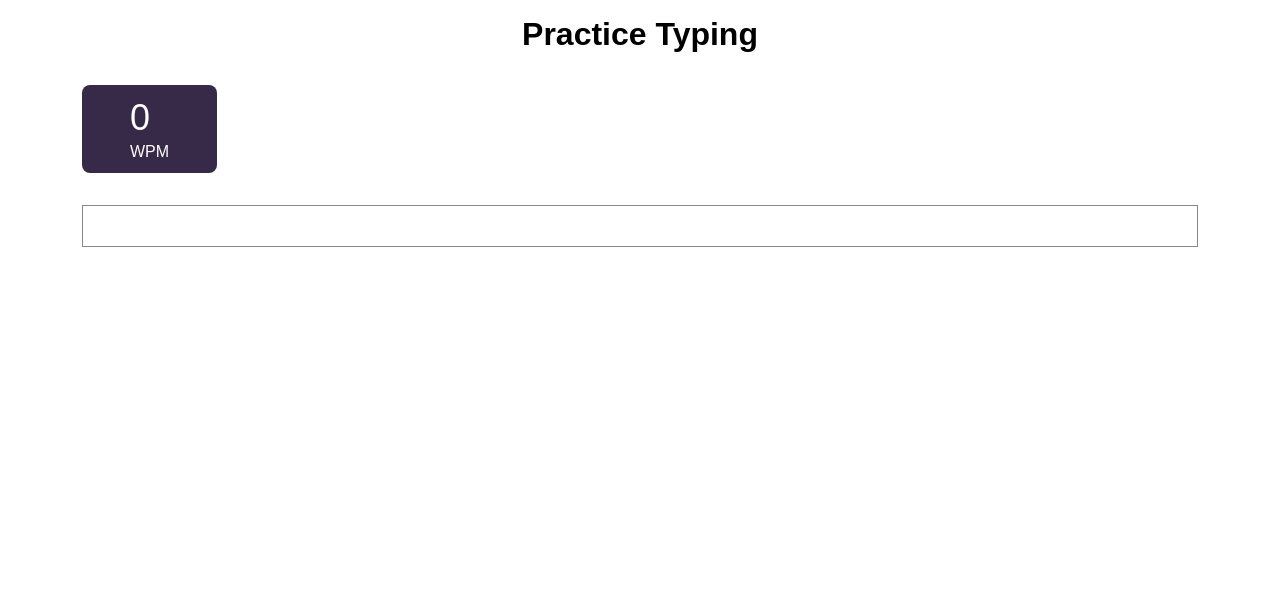
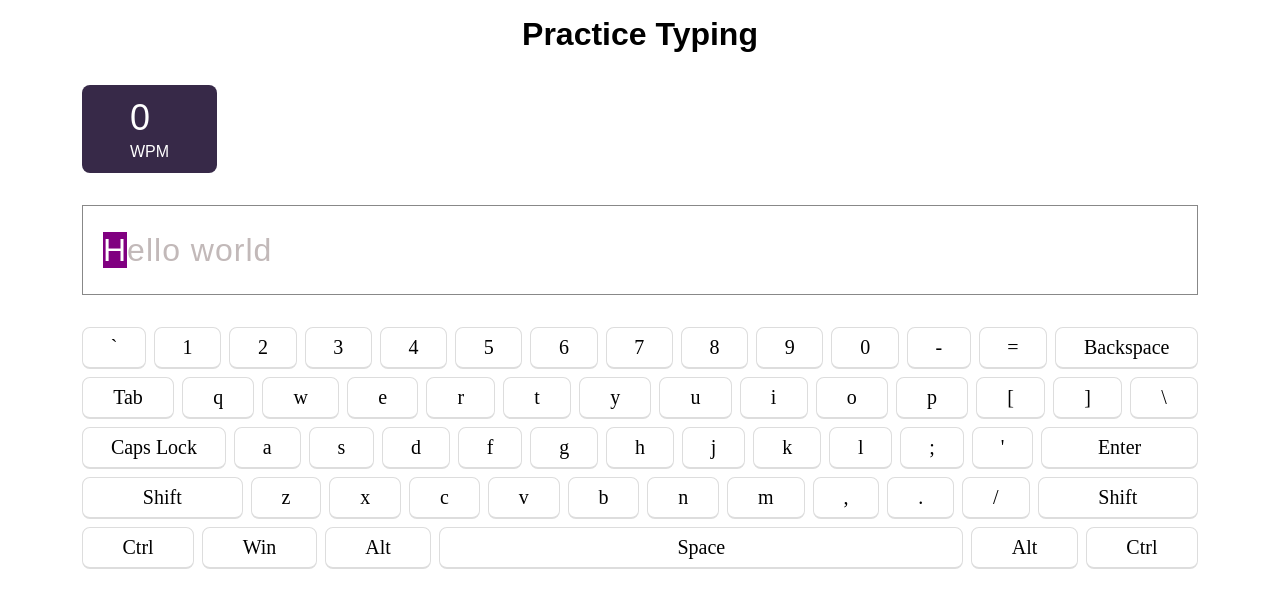
Before and after one commit to rifat-001/typing-practice, a plain HTML site: page index.html in a window 1280 px wide. Drawn offline with Linux system fonts and the light colour scheme; no server answers.

Commit message:
features : keyboard layout

```diff
--- a/index.html
+++ b/index.html
@@ -5,7 +5,7 @@
     <meta name="viewport" content="width=device-width, initial-scale=1.0">
     <title>Document</title>
     <link rel="stylesheet" href="style.css">
-    <script src="main.js" defer></script>
+    <script src="main.js" defer type="module"></script>
 </head>
 <body>
     <div class="container">
@@ -22,5 +22,11 @@
         <div class="text">
         </div>
     </div>
+
+   <div class="container">
+    <div class="keyboard">
+
+    </div>
+   </div>
 </body>
 </html>
--- /dev/null
+++ b/keyboard.js
@@ -0,0 +1,572 @@
+function buildElem(_tag, _classes = [], _attributes = []) {
+	const elem = document.createElement(_tag);
+
+	_attributes.forEach((_attribute) => {
+		for (let key in _attribute) {
+			elem.setAttribute(key, _attribute[key]);
+		}
+	});
+
+	_classes.forEach((_className) => {
+		elem.classList.add(_className);
+	});
+
+	return elem;
+}
+
+const defaultKeyBoardData = {
+	rows: [
+		{
+			keys: [
+				{ label: '`' },
+				{ label: '1' },
+				{ label: '2' },
+				{ label: '3' },
+				{ label: '4' },
+				{ label: '5' },
+				{ label: '6' },
+				{ label: '7' },
+				{ label: '8' },
+				{ label: '9' },
+				{ label: '0' },
+				{ label: '-' },
+				{ label: '=' },
+				{ label: 'Backspace' },
+			],
+		},
+		{
+			keys: [
+				{ label: 'Tab' },
+				{ label: 'q' },
+				{ label: 'w' },
+				{ label: 'e' },
+				{ label: 'r' },
+				{ label: 't' },
+				{ label: 'y' },
+				{ label: 'u' },
+				{ label: 'i' },
+				{ label: 'o' },
+				{ label: 'p' },
+				{ label: '[' },
+				{ label: ']' },
+				{ label: '\\' },
+			],
+		},
+		{
+			keys: [
+				{ label: 'Caps Lock' },
+				{ label: 'a' },
+				{ label: 's' },
+				{ label: 'd' },
+				{ label: 'f' },
+				{ label: 'g' },
+				{ label: 'h' },
+				{ label: 'j' },
+				{ label: 'k' },
+				{ label: 'l' },
+				{ label: ';' },
+				{ label: "'" },
+				{ label: 'Enter' },
+			],
+		},
+		{
+			keys: [
+				{
+					label: 'Shift',
+					attributes: {
+						location: 'left',
+					},
+				},
+				{ label: 'z' },
+				{ label: 'x' },
+				{ label: 'c' },
+				{ label: 'v' },
+				{ label: 'b' },
+				{ label: 'n' },
+				{ label: 'm' },
+				{ label: ',' },
+				{ label: '.' },
+				{ label: '/' },
+				{
+					label: 'Shift',
+					attributes: {
+						location: 'right',
+					},
+				},
+			],
+		},
+		{
+			keys: [
+				{ label: 'Ctrl', attributes: { location: 'left' } },
+				{ label: 'Win' },
+				{
+					label: 'Alt',
+					attributes: {
+						location: 'left',
+					},
+				},
+				{ label: 'Space' },
+				{
+					label: 'Alt',
+					attributes: {
+						location: 'right',
+					},
+				},
+				{ label: 'Ctrl', attributes: { location: 'right' } },
+			],
+		},
+	],
+};
+
+const capsLockKeyBoardData = {
+	rows: [
+		{
+			keys: [
+				{ label: '`' },
+				{ label: '1' },
+				{ label: '2' },
+				{ label: '3' },
+				{ label: '4' },
+				{ label: '5' },
+				{ label: '6' },
+				{ label: '7' },
+				{ label: '8' },
+				{ label: '9' },
+				{ label: '0' },
+				{ label: '-' },
+				{ label: '=' },
+				{ label: 'Backspace' },
+			],
+		},
+		{
+			keys: [
+				{ label: 'Tab' },
+				{ label: 'Q' },
+				{ label: 'W' },
+				{ label: 'E' },
+				{ label: 'R' },
+				{ label: 'T' },
+				{ label: 'Y' },
+				{ label: 'U' },
+				{ label: 'I' },
+				{ label: 'O' },
+				{ label: 'P' },
+				{ label: '[' },
+				{ label: ']' },
+				{ label: '\\' },
+			],
+		},
+		{
+			keys: [
+				{ label: 'Caps Lock' },
+				{ label: 'A' },
+				{ label: 'S' },
+				{ label: 'D' },
+				{ label: 'F' },
+				{ label: 'G' },
+				{ label: 'H' },
+				{ label: 'J' },
+				{ label: 'K' },
+				{ label: 'L' },
+				{ label: ';' },
+				{ label: "'" },
+				{ label: 'Enter' },
+			],
+		},
+		{
+			keys: [
+				{ label: 'Shift', attributes: { location: 'left' } },
+				{ label: 'Z' },
+				{ label: 'X' },
+				{ label: 'C' },
+				{ label: 'V' },
+				{ label: 'B' },
+				{ label: 'N' },
+				{ label: 'M' },
+				{ label: ',' },
+				{ label: '.' },
+				{ label: '/' },
+				{ label: 'Shift', attributes: { location: 'right' } },
+			],
+		},
+		{
+			keys: [
+				{ label: 'Ctrl', attributes: { location: 'left' } },
+				{ label: 'Win' },
+				{ label: 'Alt', attributes: { location: 'left' } },
+				{ label: 'Space' },
+				{ label: 'Alt', attributes: { location: 'right' } },
+				{ label: 'Ctrl', attributes: { location: 'right' } },
+			],
+		},
+	],
+};
+
+const shiftKeyBoardData = {
+	rows: [
+		{
+			keys: [
+				{ label: '~' },
+				{ label: '!' },
+				{ label: '@' },
+				{ label: '#' },
+				{ label: '$' },
+				{ label: '%' },
+				{ label: '^' },
+				{ label: '&' },
+				{ label: '*' },
+				{ label: '(' },
+				{ label: ')' },
+				{ label: '_' },
+				{ label: '+' },
+				{ label: 'Backspace' },
+			],
+		},
+		{
+			keys: [
+				{ label: 'Tab' },
+				{ label: 'Q' },
+				{ label: 'W' },
+				{ label: 'E' },
+				{ label: 'R' },
+				{ label: 'T' },
+				{ label: 'Y' },
+				{ label: 'U' },
+				{ label: 'I' },
+				{ label: 'O' },
+				{ label: 'P' },
+				{ label: '{' },
+				{ label: '}' },
+				{ label: '|' },
+			],
+		},
+		{
+			keys: [
+				{ label: 'Caps Lock' },
+				{ label: 'A' },
+				{ label: 'S' },
+				{ label: 'D' },
+				{ label: 'F' },
+				{ label: 'G' },
+				{ label: 'H' },
+				{ label: 'J' },
+				{ label: 'K' },
+				{ label: 'L' },
+				{ label: ':' },
+				{ label: '"' },
+				{ label: 'Enter' },
+			],
+		},
+		{
+			keys: [
+				{ label: 'Shift', attributes: { location: 'left' } },
+				{ label: 'Z' },
+				{ label: 'X' },
+				{ label: 'C' },
+				{ label: 'V' },
+				{ label: 'B' },
+				{ label: 'N' },
+				{ label: 'M' },
+				{ label: '<' },
+				{ label: '>' },
+				{ label: '?' },
+				{ label: 'Shift', attributes: { location: 'right' } },
+			],
+		},
+		{
+			keys: [
+				{ label: 'Ctrl', attributes: { location: 'left' } },
+				{ label: 'Win' },
+				{ label: 'Alt', attributes: { location: 'left' } },
+				{ label: 'Space' },
+				{ label: 'Alt', attributes: { location: 'right' } },
+				{ label: 'Ctrl', attributes: { location: 'right' } },
+			],
+		},
+	],
+};
+
+const reverseShiftKeyBoardData = {
+	rows: [
+		{
+			keys: [
+				{ label: '~' },
+				{ label: '!' },
+				{ label: '@' },
+				{ label: '#' },
+				{ label: '$' },
+				{ label: '%' },
+				{ label: '^' },
+				{ label: '&' },
+				{ label: '*' },
+				{ label: '(' },
+				{ label: ')' },
+				{ label: '_' },
+				{ label: '+' },
+				{ label: 'Backspace' },
+			],
+		},
+		{
+			keys: [
+				{ label: 'Tab' },
+				{ label: 'q' },
+				{ label: 'w' },
+				{ label: 'e' },
+				{ label: 'r' },
+				{ label: 't' },
+				{ label: 'y' },
+				{ label: 'u' },
+				{ label: 'i' },
+				{ label: 'o' },
+				{ label: 'p' },
+				{ label: '[' },
+				{ label: ']' },
+				{ label: '\\' },
+			],
+		},
+		{
+			keys: [
+				{ label: 'Caps Lock' },
+				{ label: 'a' },
+				{ label: 's' },
+				{ label: 'd' },
+				{ label: 'f' },
+				{ label: 'g' },
+				{ label: 'h' },
+				{ label: 'j' },
+				{ label: 'k' },
+				{ label: 'l' },
+				{ label: ':' },
+				{ label: '"' },
+				{ label: 'Enter' },
+			],
+		},
+		{
+			keys: [
+				{
+					label: 'Shift',
+					attributes: {
+						location: 'left',
+					},
+				},
+				{ label: 'z' },
+				{ label: 'x' },
+				{ label: 'c' },
+				{ label: 'v' },
+				{ label: 'b' },
+				{ label: 'n' },
+				{ label: 'm' },
+				{ label: '<' },
+				{ label: '>' },
+				{ label: '?' },
+				{
+					label: 'Shift',
+					attributes: {
+						location: 'right',
+					},
+				},
+			],
+		},
+		{
+			keys: [
+				{ label: 'Ctrl', attributes: { location: 'left' } },
+				{ label: 'Win' },
+				{
+					label: 'Alt',
+					attributes: {
+						location: 'left',
+					},
+				},
+				{ label: 'Space' },
+				{
+					label: 'Alt',
+					attributes: {
+						location: 'right',
+					},
+				},
+				{ label: 'Ctrl', attributes: { location: 'right' } },
+			],
+		},
+	],
+};
+
+export default class Keyboard {
+	constructor(_keyPressHandler) {
+		this.prevKey = undefined;
+		this.defaultState = true;
+		this.keyPressHandler = _keyPressHandler;
+		this.keyboardElem = document.querySelector('.keyboard');
+		this.keyboardElem.addEventListener(
+			'mousedown',
+			this.mouseDownHandler.bind(this)
+		);
+	}
+	buildKeyboard(_data) {
+		const keyboardContainer = buildElem('div', ['keyboard-container']);
+
+		_data.rows.forEach((_row) => {
+			const rowElem = buildElem('div', ['keyboard-row']);
+
+			_row.keys.forEach((_key) => {
+				const key = buildElem(
+					'div',
+					['key'],
+					[{ 'data-label': _key.label, ..._key.attributes }]
+				);
+
+				key.innerText = _key.label;
+				rowElem.appendChild(key);
+			});
+			keyboardContainer.appendChild(rowElem);
+		});
+
+		while (this.keyboardElem.firstChild) {
+			this.keyboardElem.removeChild(this.keyboardElem.firstChild);
+		}
+
+		this.keyboardElem.appendChild(keyboardContainer);
+	}
+
+	mouseDownHandler(e) {
+		if (e.target.classList.contains('key')) {
+			e.target.classList.add('pressed');
+			e.preventDefault();
+			let timeOut = setTimeout(() => {
+				e.target.classList.remove('pressed');
+			}, 150);
+
+			const label = e.target.dataset.label;
+			const event = {
+				location: e.target.getAttribute('location'),
+			};
+			console.log(e.target);
+			switch (label) {
+				case 'Shift':
+					this.handleShiftPress(label, event);
+					setTimeout(this.handleShiftRelease.bind(this), 500);
+					break;
+				case 'Caps Lock':
+					clearTimeout(timeOut);
+					this.handleCapsLock(label, event);
+					break;
+				default:
+					this.keyPressHandler(e.target.dataset.label);
+			}
+		}
+	}
+
+	init(_keyBoardData) {
+		this.buildKeyboard(_keyBoardData);
+	}
+
+	showKeyBoard() {
+		this.init(defaultKeyBoardData);
+	}
+
+	getKeyElem(_key, e) {
+		console.log(_key);
+		let keyLabel = _key;
+		switch (keyLabel) {
+			case ' ':
+				keyLabel = 'Space';
+				break;
+			case 'Meta':
+				keyLabel = 'Win';
+				break;
+			case 'Control':
+				keyLabel = 'Ctrl';
+				break;
+			case 'Caps Lock':
+				keyLabel = 'CapsLock';
+				break;
+		}
+
+		let elem = undefined;
+		if (keyLabel == 'Shift' || keyLabel == 'Alt' || keyLabel == 'Ctrl') {
+			const location = e.location == 1 ? 'left' : 'right';
+			elem = document.querySelector(
+				`.key[data-label = "${keyLabel}"][location = "${location}"]`
+			);
+			return elem;
+		} else if (keyLabel == `\\`) {
+			elem = document.querySelector(`.key[data-label = "\\${keyLabel}"]`);
+			return elem;
+		}
+		console.log(_key);
+		elem = document.querySelector(`.key[data-label = "${keyLabel}"]`);
+		return elem;
+	}
+
+	// updateKeybardLayout(){
+	//     if (this.defaultState) this.init(defaultKeyBoardData);
+	//     else this.
+	// }
+	handleShiftPress(_key, e) {
+		if (this.prevKey == 'Shift') return;
+
+		if (this.defaultState) {
+			this.init(shiftKeyBoardData);
+		} else {
+			this.init(reverseShiftKeyBoardData);
+			const capLockKeyElem = document.querySelector(
+				'.key[data-label = "Caps Lock"]'
+			);
+			capLockKeyElem.classList.add('pressed');
+		}
+
+		const elem = this.getKeyElem(_key, e);
+		elem.classList.add('pressed');
+	}
+
+	handleShiftRelease() {
+		if (this.defaultState) {
+			this.init(defaultKeyBoardData);
+		} else {
+			this.init(capsLockKeyBoardData);
+			const capLockKeyElem = document.querySelector(
+				'.key[data-label = "Caps Lock"]'
+			);
+			capLockKeyElem.classList.add('pressed');
+		}
+	}
+
+	handleCapsLock() {
+		this.defaultState = !this.defaultState;
+		let elem = document.querySelector(`.key[data-label = "Caps Lock"]`);
+
+		if (elem.classList.contains('pressed')) {
+			this.init(defaultKeyBoardData);
+		} else {
+			this.init(capsLockKeyBoardData);
+			elem = document.querySelector(`.key[data-label = "Caps Lock"]`);
+			elem.classList.add('pressed');
+		}
+	}
+	pressKey(_key, e) {
+		if (_key == 'CapsLock') {
+			this.handleCapsLock();
+			return;
+		}
+		if (_key == 'Shift') {
+			this.handleShiftPress(_key, e);
+
+			return;
+		}
+
+		const elem = this.getKeyElem(_key, e);
+		console.log(elem);
+		if (!elem) return;
+		elem.classList.add('pressed');
+		this.prevKey = _key;
+	}
+
+	unPressKey(_key, e) {
+		if (_key == 'Caps Lock') return;
+		if (_key == 'Shift') {
+			this.handleShiftRelease();
+		}
+		const elem = this.getKeyElem(_key, e);
+		if (!elem) return;
+		elem.classList.remove('pressed');
+	}
+}
--- a/main.js
+++ b/main.js
@@ -1,11 +1,21 @@
 const textElem = document.querySelector('.text');
 const speed = document.querySelector('.speed');
 
+import Keyboard from './keyboard.js';
+
 async function getRandomText(url) {
-	const response = await fetch('https://type.fit/api/quotes', {});
-	var data = await response.json();
-	// return data[0]['q'];
-	return data;
+	try {
+		const response = await fetch('https://type.fit/api/quotes', {});
+		var data = await response.json();
+		// return data[0]['q'];
+		return data;
+	} catch {
+		return [
+			{
+				text: 'Hello world',
+			},
+		];
+	}
 }
 
 class Typing {
@@ -58,17 +68,6 @@ class Typing {
 		speed.innerText = Math.round(wpm);
 	}
 
-	// getWPMCalculator(delta) {
-	// 	let timer = new Date().getTime();
-	// 	let context = this;
-	// 	return function () {
-	// 		//console.log(new Date().getTime() - timer, delta);
-	// 		if (new Date().getTime() - timer >= delta) {
-	// 			context.calculateWPM();
-	// 			timer = new Date().getTime();
-	// 		}
-	// 	};
-	// }
 	generateFormatedText() {
 		let formatedText = '';
 		let block = '';
@@ -141,18 +140,28 @@ class Typing {
 		textElem.innerHTML = this.formatedText;
 	}
 
-	keyPressHandler(e) {
-		this.generalKeyHandler(e.key);
-
+	simulateKeyPress(_key) {
+		if (_key == 'Backspace') {
+			this.backSpaceHandler({ keyCode: 8 });
+			return;
+		}
+		// console.log(_key);
+		this.generalKeyHandler(_key);
 		this.generateFormatedText();
 		this.updateUI();
+	}
+	keyPressHandler(e) {
+		this.simulateKeyPress(e.key);
 	}
 }
 
 async function init() {
+	//console.log(await getRandomText());
 	const typingInstance = new Typing(await getRandomText());
-	const hiddenInput = document.querySelector('input.hidden');
-
+	const keyboard = new Keyboard(
+		typingInstance.simulateKeyPress.bind(typingInstance)
+	);
+	keyboard.showKeyBoard();
 	document.addEventListener(
 		'keydown',
 		typingInstance.backSpaceHandler.bind(typingInstance)
@@ -163,8 +172,13 @@ async function init() {
 		typingInstance.keyPressHandler.bind(typingInstance)
 	);
 
-	document.addEventListener('click', () => {
-		hiddenInput.focus();
+	document.addEventListener('keydown', (e) => {
+		keyboard.pressKey(e.key, e);
+		if (e.key == 'Tab' || e.key == 'Alt') e.preventDefault();
+	});
+
+	document.addEventListener('keyup', (e) => {
+		keyboard.unPressKey(e.key, e);
 	});
 }
 
--- a/style.css
+++ b/style.css
@@ -83,3 +83,51 @@ h1{
 /* input.hidden{
     display: none;
 } */
+
+
+/* ============================= */
+/* ================keyboard ============= */
+
+.keyboard-container{
+    display: flex;
+    flex-direction: column;
+    gap : 8px;
+}
+
+.keyboard-row{
+    display: flex;
+    gap : 8px;
+    flex-wrap: nowrap;
+}
+
+.key{
+    padding : 8px 0;
+    flex-grow: 1;
+    font-size: 20px;
+    border : 1px solid #ddd;
+    border-bottom : 2px solid #ddd;
+    border-radius: 8px;
+    text-align: center;
+    background-color: #fff;
+    user-select: none;
+}
+
+.key[data-label='Space']{
+    flex-grow : 6;
+}
+
+.pressed{
+    background : cyan;
+  color : #333;
+  font-weight: bold;
+    transition: .1s;
+}
+
+.key[data-label='Enter'], .key[data-label='Shift']{
+    flex-grow : 2;
+}
+
+
+.key:focus{
+    background : #ddd;
+}
```
